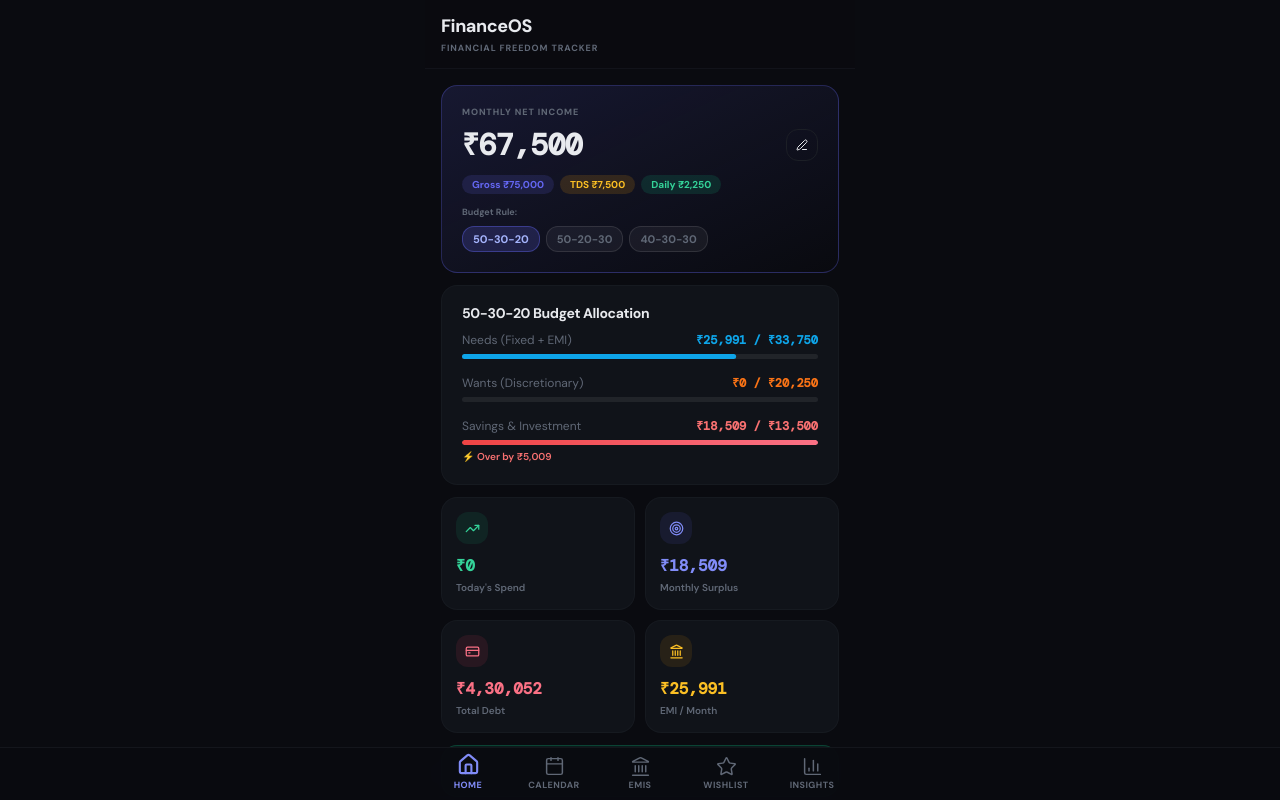
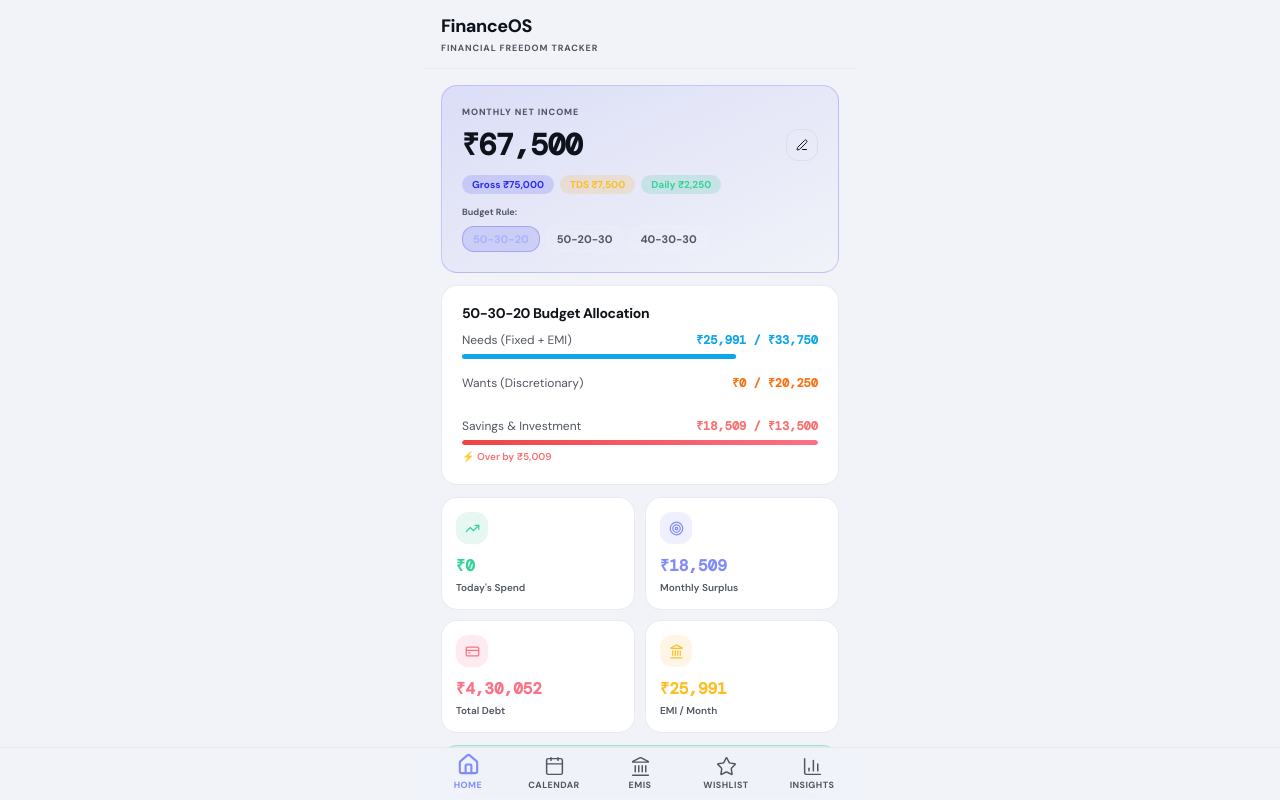
Before and after one commit to santhosh-devale/my_finance_tracker, a React (Vite) app: page / in a window 1280 px wide. Shown: the top 800 px of the page. Built offline with nearby package versions, Linux system fonts and the light colour scheme; a web font is replaced by a local one.

Commit message:
Light and Dark Mode added based on system timing.

```diff
--- a/src/index.css
+++ b/src/index.css
@@ -4,6 +4,30 @@
 @tailwind utilities;
 
 @layer base {
+  :root {
+    /* Light theme (default & daytime) */
+    --background: 220 40% 96%;
+    --foreground: 220 30% 8%;
+    --card: 220 15% 100%;
+    --card-foreground: 220 25% 8%;
+    --border: 220 25% 88%;
+    --input: 220 20% 94%;
+    --primary: 239 84% 55%;
+    --primary-foreground: 0 0% 100%;
+    --secondary: 220 15% 20%;
+    --secondary-foreground: 220 10% 15%;
+    --muted: 220 20% 85%;
+    --muted-foreground: 220 10% 35%;
+    --accent: 220 84% 45%;
+    --accent-foreground: 0 0% 100%;
+    --destructive: 350 89% 50%;
+    --destructive-foreground: 0 0% 100%;
+    --ring: 239 84% 45%;
+    --radius: 0.75rem;
+  }
+
+  /* Dark theme (nighttime) */
+  @media (prefers-color-scheme: dark) {
     :root {
       --background: 222 25% 5%;
       --foreground: 220 15% 92%;
@@ -22,7 +46,7 @@
       --destructive: 350 89% 60%;
       --destructive-foreground: 0 0% 100%;
       --ring: 239 84% 67%;
-    --radius: 0.75rem;
+    }
   }
 }
 
```
Lines whose indentation alone changed are shown as unchanged.
